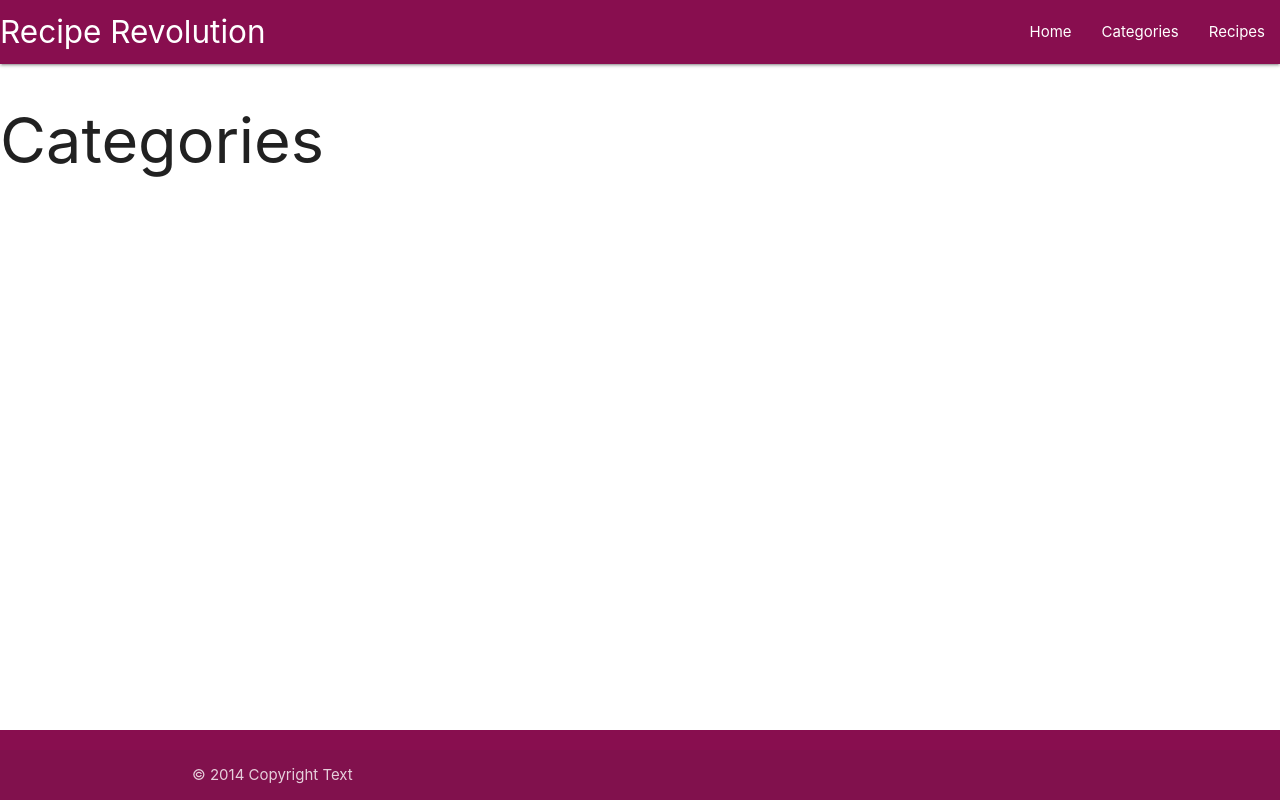
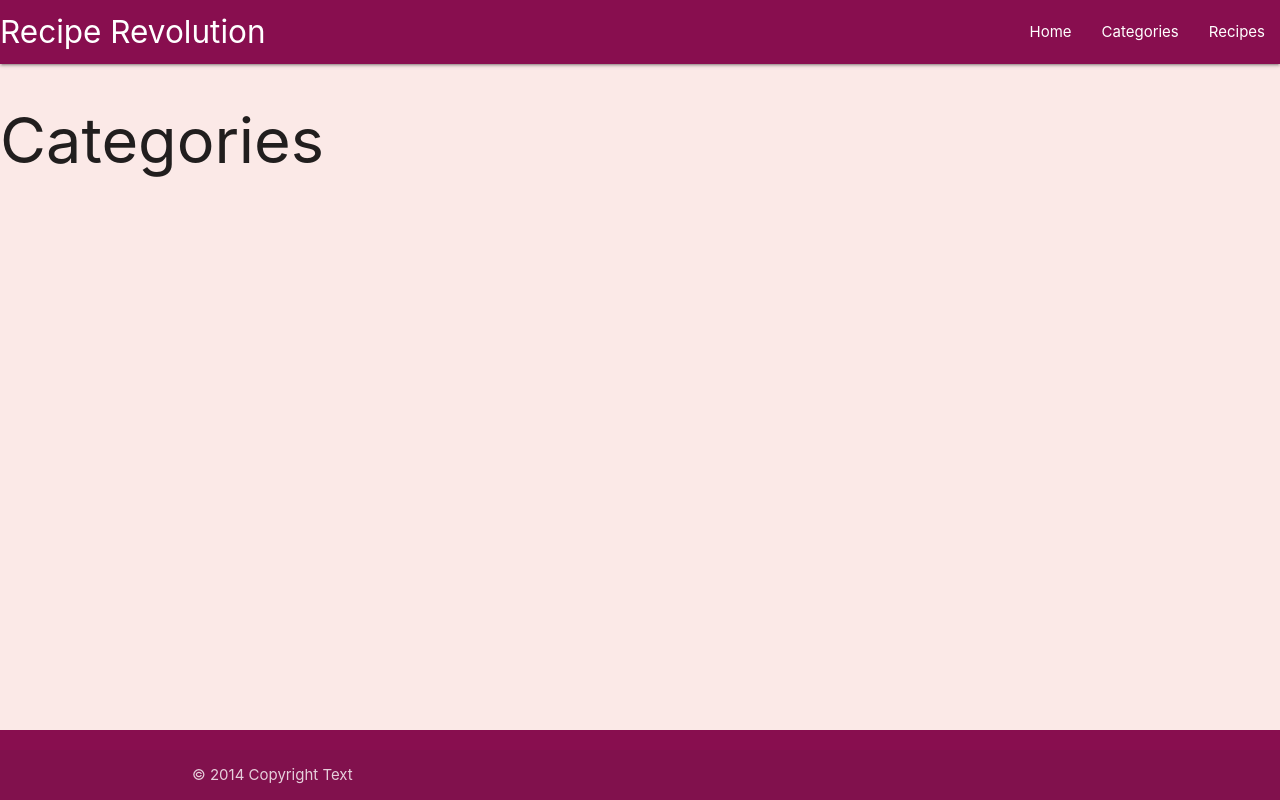
Before and after one commit to CassJBeckford/Recipe-revolution-MP3, a Flask app: page /categories in a window 1280 px wide. Run offline with Flask 3, Linux system fonts and the light colour scheme.

Commit message:
change color of body

```diff
--- a/templates/base.html
+++ b/templates/base.html
@@ -10,7 +10,7 @@
     <link rel="stylesheet" href="{{ url_for('static', filename='css/style.css') }}" type="text/css">
     <title>Recipe Revolution</title>
 </head>
-<body>
+<body class="deep-orange lighten-5">
     <header>
 
         <!-- navbar adjusted from Materialize (https://materializecss.com/navbar.html) -->
```
